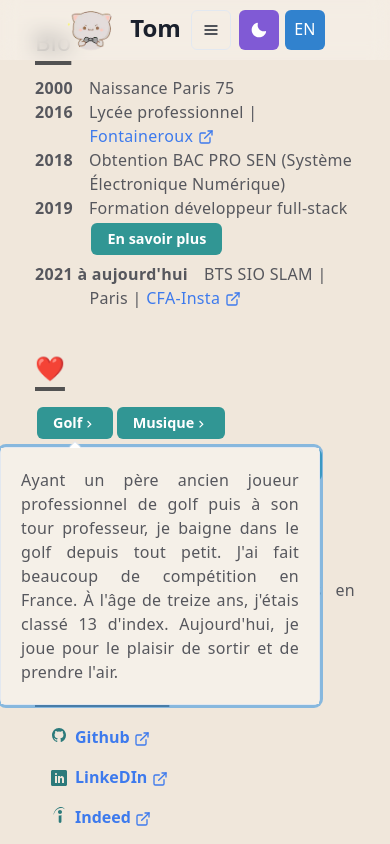
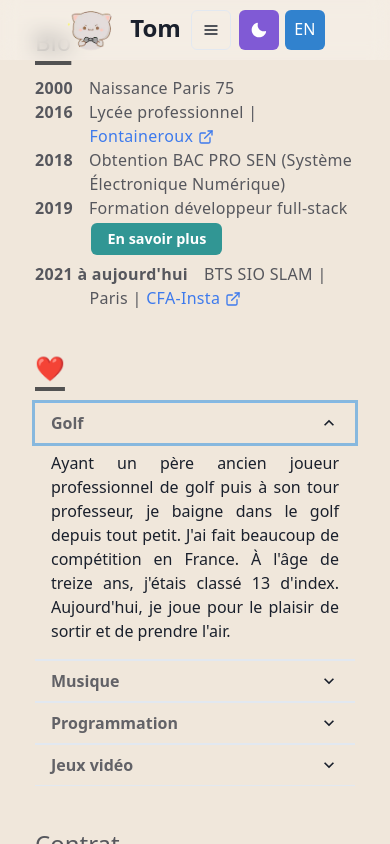
Before and after one commit to KiSEiGitHub/Me, a Next.js app: page / in a window 390 px wide. Both pictures are taken after a click on the button "Golf". Shown: the part 691-1535 px from the top of the page. Built offline with nearby package versions, Linux system fonts and the light colour scheme.

Commit message:
feat(index) : accordéon pour la partie Like en mode téléphone

```diff
--- a/pages/index.jsx
+++ b/pages/index.jsx
@@ -1,5 +1,6 @@
 import { ChevronRightIcon, EmailIcon } from '@chakra-ui/icons';
 import {
+    Accordion, AccordionButton, AccordionIcon, AccordionItem, AccordionPanel,
     Box,
     Button,
     Container,
@@ -160,6 +161,8 @@ const Home = () => {
             {/* Like */}
             <Section delay = {0.5}>
                 <SectionTitle>❤️</SectionTitle>
+                {/* Rendu PC */}
+                <Box d = {{ sm : 'none', md : 'block' }}>
                     {DataLikes.map((ele) => <>
                             <Popover>
                                 <PopoverTrigger>
@@ -189,7 +192,43 @@ const Home = () => {
                                     </PopoverBody>
                                 </PopoverContent>
                             </Popover>
-                </>)}
+                        </>
+                    )}
+                </Box>
+
+                {/* Rendu Portable */}
+                <Box d = {{ sm : 'block', md : 'none' }}>
+                    {DataLikes.map((ele) =>
+                        <>
+                            <Accordion allowToggle>
+                                <AccordionItem>
+                                    <h2>
+                                        <AccordionButton>
+                                            <Box
+                                                flex = "1"
+                                                textAlign = "left"
+                                                color={colorMode === 'light' ? '#626267' : 'teal.200'}
+                                                fontWeight={700}
+                                            >
+                                                {toggleLang
+                                                    ? ele[ 'FR' ][ 'Title' ]
+                                                    : ele[ 'EN' ][ 'Title' ]
+                                                }
+                                            </Box>
+                                            <AccordionIcon />
+                                        </AccordionButton>
+                                    </h2>
+                                    <AccordionPanel pb = {4} textAlign='justify'>
+                                        {toggleLang
+                                            ? ele[ 'FR' ][ 'Desc' ]
+                                            : ele[ 'EN' ][ 'Desc' ]
+                                        }
+                                    </AccordionPanel>
+                                </AccordionItem>
+                            </Accordion>
+                        </>
+                    )}
+                </Box>
             </Section>
             {/* Like */}
 
```
Also changed, not shown: pages/News.jsx (+13 -2 lines). Lines whose indentation alone changed are shown as unchanged.
